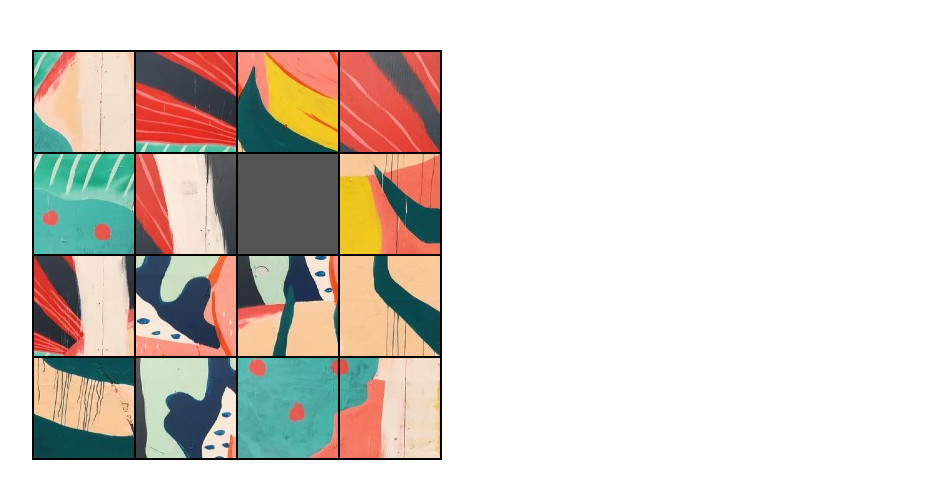
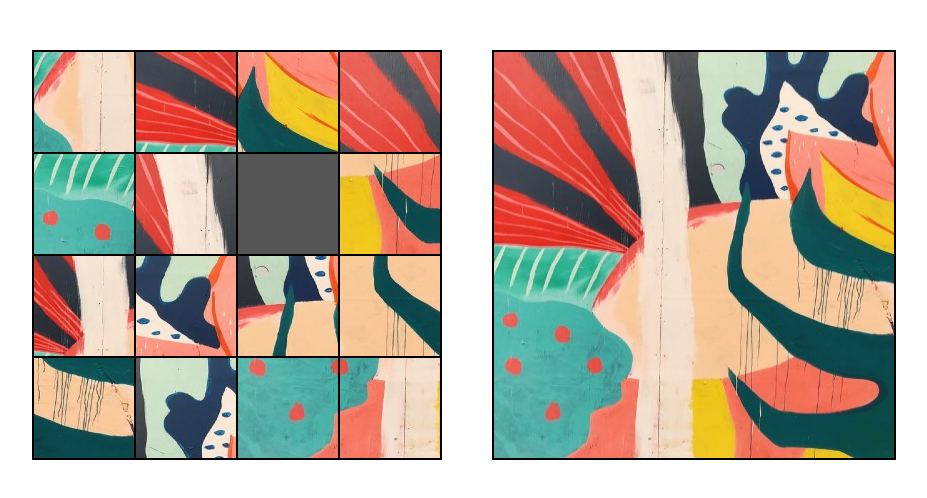
Before and after one commit to suyeon-hong/slidingPuzzle, a plain HTML site: page index.html in a window 1280 px wide. Shown: the whole page, without its empty margins (18-945 px from the left). Drawn offline with Linux system fonts and the light colour scheme.

Commit message:
완성이미지 추가

```diff
--- a/index.html
+++ b/index.html
@@ -14,6 +14,10 @@
 			}
 			body {
 				padding: 50px;
+			}
+			.wrapper {
+				display: flex;
+				gap: 50px;
 			}
 			.puzzle {
 				list-style: none;
@@ -79,10 +83,16 @@
 			.pz16 {
 				background: #555;
 			}
+			img {
+				border: 2px solid #000;
+			}
 		</style>
 	</head>
 	<body>
-		<ul class="puzzle"></ul>
+		<div class="wrapper">
+			<ul class="puzzle"></ul>
+			<img src="./bg.jpg" alt="완성이미지" />
+		</div>
 	</body>
 
 	<script>
```
